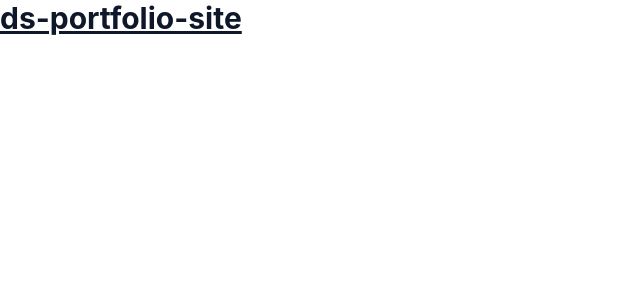
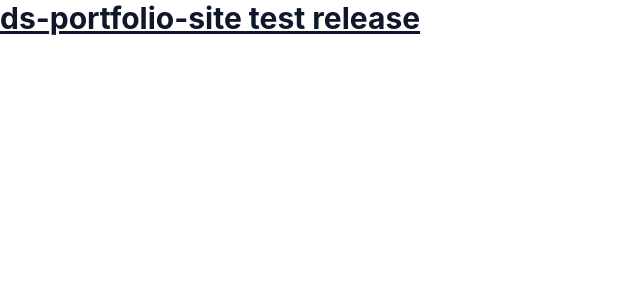
Before and after one commit to DawnSheedy/ds-portfolio-ui, a React (Create React App) app: page / in a window 1280 px wide. Shown: the top 300 px of the page, without its empty margins (0-640 px from the left). Built offline with nearby package versions, Linux system fonts and the light colour scheme.

Commit message:
Add test release text

```diff
--- a/src/App.tsx
+++ b/src/App.tsx
@@ -3,7 +3,7 @@ function App() {
     <div className="App">
       <header className="App-header">
         <h1 className="text-3xl font-bold underline text-slate-900">
-          ds-portfolio-site
+          ds-portfolio-site test release
         </h1>
       </header>
     </div>
```
